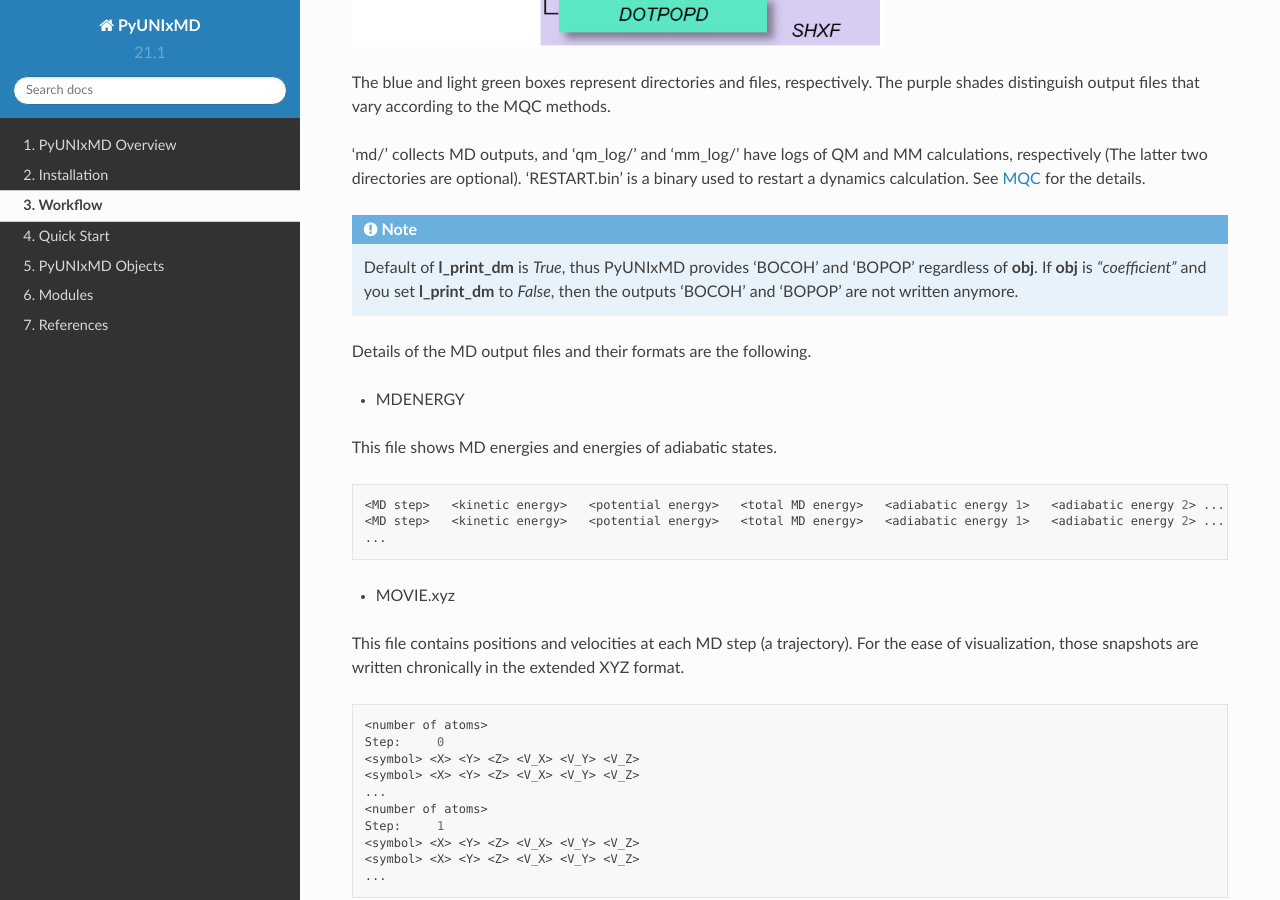
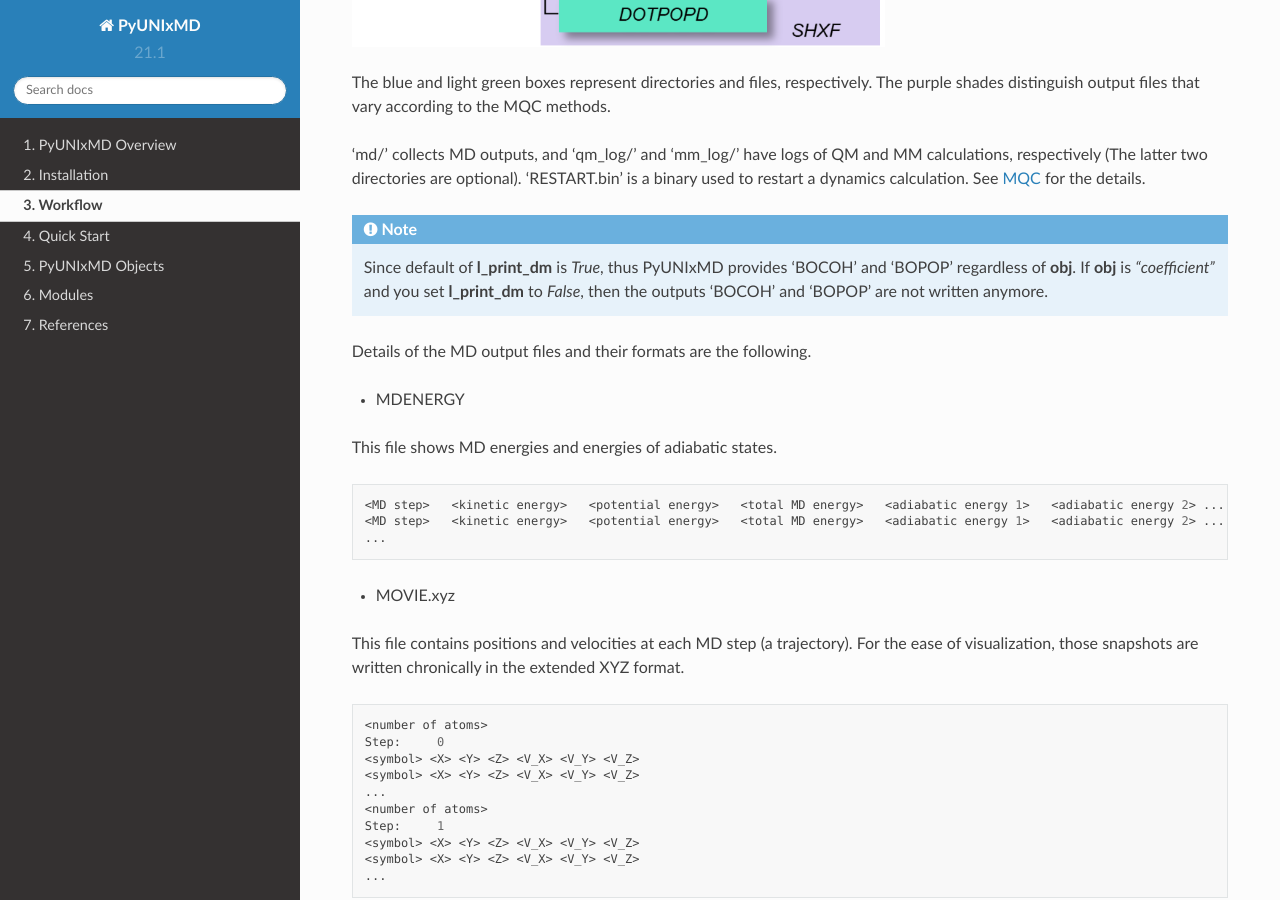
Before and after one commit to skmin-lab/unixmd, a Sphinx documentation site: the page built from docs/source/workflow.rst, in a window 1280 px wide and 900 px high, scrolled down 1821 px. Built offline with Sphinx 7.4.7 and the Read the Docs theme 2.0.0, drawn with Linux system fonts in a browser that asks for light colours.

Commit message:
Minor changes

```diff
--- a/docs/source/objects/mqc/eh.rst
+++ b/docs/source/objects/mqc/eh.rst
@@ -50,7 +50,7 @@ where :math:`\mathbf{d}_{ij\nu}^{(I)}(t) = \int d \underline{\underline{\mathbf{
 | **propagator**             | Electronic propagator                          | *'rk4'*     |
 | *(string)*                 |                                                |             |
 +----------------------------+------------------------------------------------+-------------+
-| **l_print_dm**             | Logical to print BO population and coherence   | *Ture*      |
+| **l_print_dm**             | Logical to print BO population and coherence   | *True*      |
 | *(boolean)*                |                                                |             |
 +----------------------------+------------------------------------------------+-------------+
 | **l_adj_nac**              | Logical to adjust nonadiabatic coupling        | *True*      |
--- a/docs/source/workflow.rst
+++ b/docs/source/workflow.rst
@@ -67,7 +67,7 @@ The blue and light green boxes represent directories and files, respectively. Th
 'md/' collects MD outputs, and 'qm_log/' and 'mm_log/' have logs of QM and MM calculations, respectively
 (The latter two directories are optional). 'RESTART.bin' is a binary used to restart a dynamics calculation. See :ref:`MQC<Objects MQC>` for the details.
 
-.. note:: Default of **l_print_dm** is *True*, thus PyUNIxMD provides 'BOCOH' and 'BOPOP' regardless of **obj**.
+.. note:: Since default of **l_print_dm** is *True*, thus PyUNIxMD provides 'BOCOH' and 'BOPOP' regardless of **obj**.
    If **obj** is *"coefficient"* and you set **l_print_dm** to *False*, then the outputs 'BOCOH' and 'BOPOP' are not written anymore.
 
 Details of the MD output files and their formats are the following.
```
